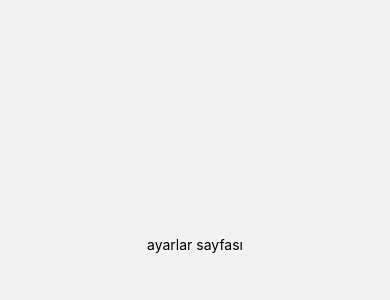
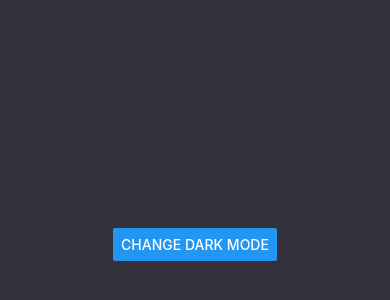
Before and after one commit to salihbektas/GuessTheColor-ReactNative, a React Native app: screen /Settings in a window 390 px wide. Shown: the part 178-478 px from the top of the page. Built offline with nearby package versions, Linux system fonts and the light colour scheme.

Commit message:
Add toggle dark mode

```diff
--- a/App.js
+++ b/App.js
@@ -1,5 +1,6 @@
 import { NavigationContainer } from '@react-navigation/native';
 import { createNativeStackNavigator } from '@react-navigation/native-stack';
+import { SettingsProvider } from './src/context/SettingContext';
 import Home from './src/screens/Home/Home';
 import Settings from './src/screens/Settings/Settings';
 
@@ -8,11 +9,13 @@ const Stack = createNativeStackNavigator();
 export default function App() {
 
   return (
+    <SettingsProvider>
       <NavigationContainer>
         <Stack.Navigator screenOptions={{ headerShown: false }}>
           <Stack.Screen name="Home" component={Home} />
           <Stack.Screen name="Settings" component={Settings} />
         </Stack.Navigator>
       </NavigationContainer>
+    </SettingsProvider>
   );
 }
--- a/src/screens/Home/Home.js
+++ b/src/screens/Home/Home.js
@@ -2,6 +2,7 @@ import { StatusBar } from "expo-status-bar";
 import { useEffect, useRef, useState } from "react";
 import { Pressable, SafeAreaView, StyleSheet, Text, View } from "react-native";
 import colors from "../../Colors";
+import { useSettings } from "../../context/SettingContext";
 
 
 
@@ -12,7 +13,7 @@ export default function Home({ navigation }){
 
       const [isPlaying, setIsPlaying] = useState(true)
 
-      const [darkMode, setDarkmode] = useState(true)
+      const darkMode = useSettings().isDarkMode
 
       const selected = useRef(null)
 
--- a/src/screens/Settings/Settings.js
+++ b/src/screens/Settings/Settings.js
@@ -1,11 +1,34 @@
-import { Text, View } from "react-native";
+import { Button, StyleSheet, Text, View } from "react-native";
+import colors from "../../Colors";
+import { useSettings, useSettingsDispatch } from "../../context/SettingContext";
 
 
 export default function Settings(){
 
+    const darkMode = useSettings().isDarkMode
+
+    const dispatch = useSettingsDispatch()
+
+    function changeDarkMode(){
+        dispatch({
+            type: "setDarkMode",
+            darkMode: !darkMode
+        })
+    }
+
     return(
-        <View style={{flex: 1, justifyContent: "center", alignItems: "center"}} >
-            <Text>ayarlar sayfası</Text>
+        <View style={styles.container(darkMode)} >
+
+            <Button title = "Change Dark Mode" onPress={changeDarkMode} />
         </View>
     )
 }
+
+const styles = StyleSheet.create({
+    container: (isDarkMode) => ({
+        flex: 1,
+        backgroundColor: isDarkMode ? colors.dark : colors.light,
+        alignItems: 'center',
+        justifyContent: "center"
+      }),
+})
```
Lines whose indentation alone changed are shown as unchanged.
